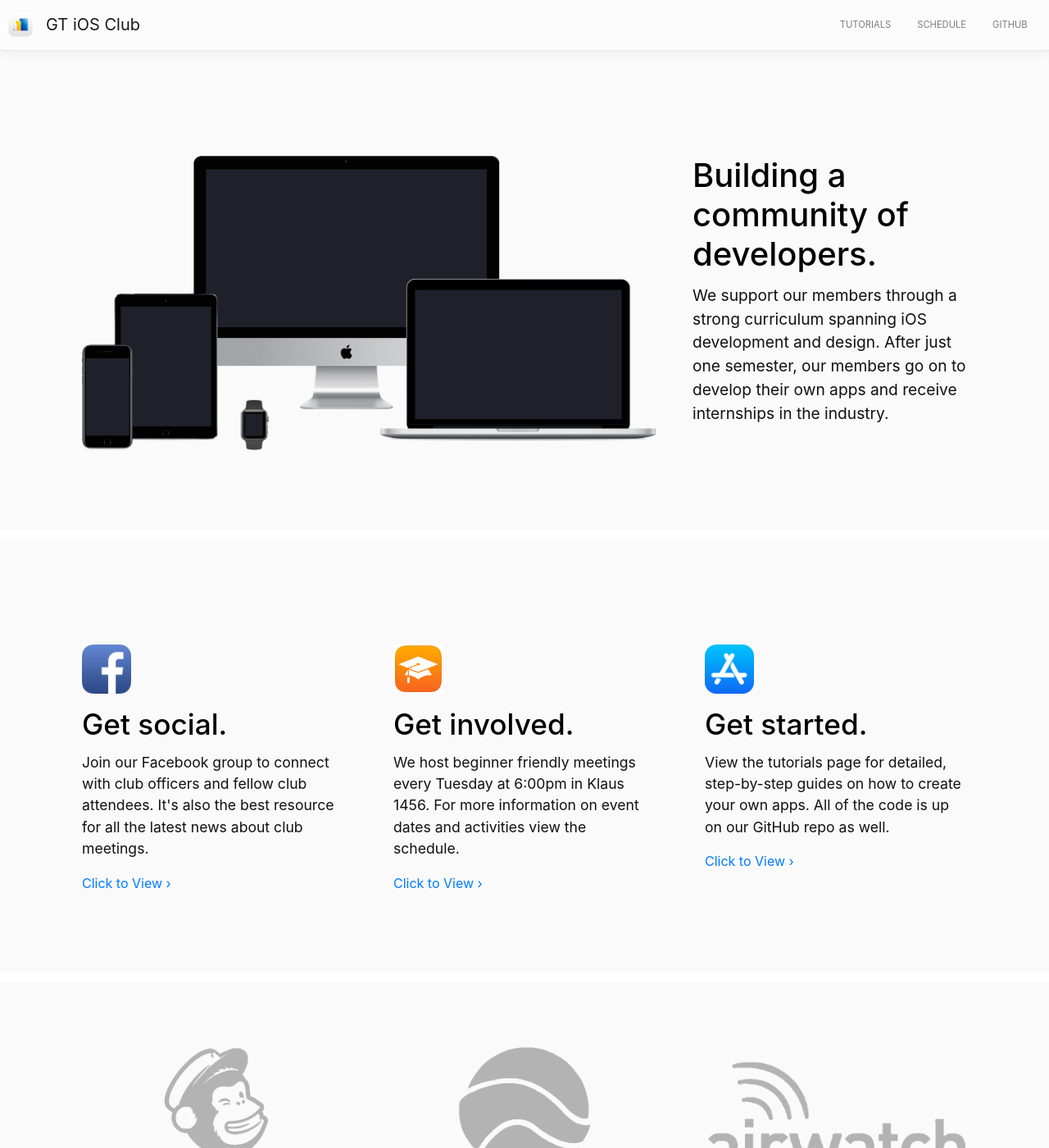
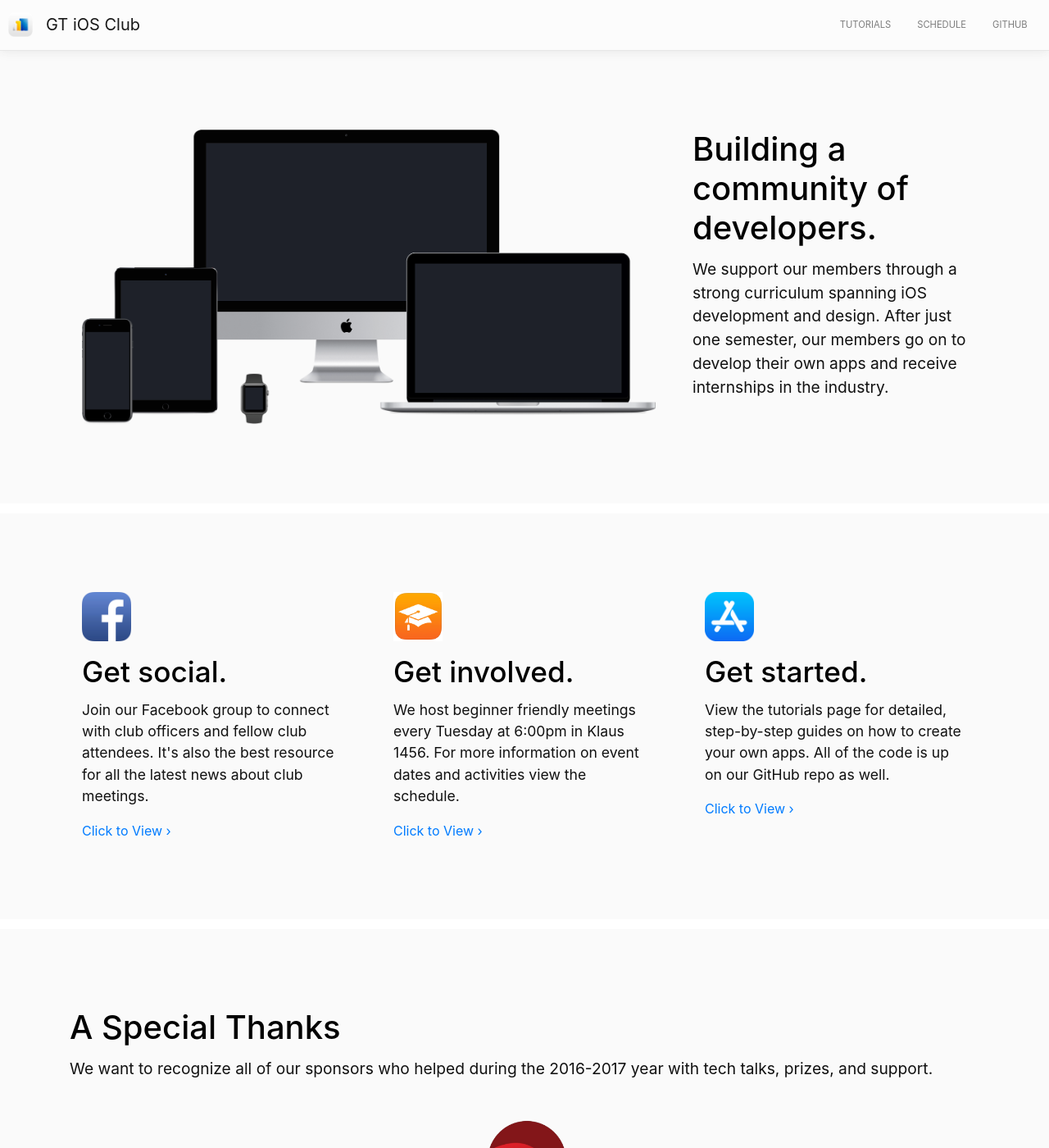
Before and after one commit to gauravtamhan/iosclub_website, a Jekyll site: the page built from index.md, in a window 1280 px wide and 1400 px high. Shown: the whole window at 82% size. Built offline with Jekyll 4.4.1, drawn with Linux system fonts in a browser that asks for light colours; nearby versions of some CDN libraries; comment, search, counter and statistics services are not loaded.

Commit message:
sponsors page

```diff
--- a/_layouts/home.html
+++ b/_layouts/home.html
@@ -10,7 +10,7 @@ layout: master
             </div>
             <div class="col-lg-4 opener">
                 <h1>Building a community of developers.</h1>
-                <p>We support our members through a strong curriculum spanning iOS development and design. After just one semester, our members go on to develop their own
+                <p class="no-mar">We support our members through a strong curriculum spanning iOS development and design. After just one semester, our members go on to develop their own
                     apps and receive internships in the industry.</p>
             </div>
         </div>
@@ -48,28 +48,31 @@ layout: master
     </div>
 </div>
 
-<div class="bg thanks">
+<div class="bg">
     <div class="container">
-        <!-- <div class="row">
+        <div class="row opener ty">
             <div class="col">
                 <h1>A Special Thanks</h1>
+                <p>We want to recognize all of our sponsors who helped during the 2016-2017 year with tech talks, prizes,
+                    and support.</p>
             </div>
-        </div> -->
-        <!-- <div class="row med-spacer note">
-            <div class="col about-us">
-                <h4>We want to recognize all of our sponsors who helped during the 2016-2017 year with tech talks, prizes,
-                    and support.</h4>
-            </div>
-        </div> -->
-        <div class="row logos">
-            <div class="col">
-                <img src="{{ site.baseurl }}/images/home/sponsors/mailChimp-dark.png" />
-            </div>
-            <div class="col">
-                <img src="{{ site.baseurl }}/images/home/sponsors/ingeniousMed-dark.png" />
-            </div>
-            <div class="col">
-                <img src="{{ site.baseurl }}/images/home/sponsors/airwatch-dark.png" />
+        </div>
+        <div id="carouselExampleIndicators" class="carousel slide" data-ride="carousel">
+            <ol class="carousel-indicators">
+                <li data-target="#carouselExampleIndicators" data-slide-to="0" class="active"></li>
+                <li data-target="#carouselExampleIndicators" data-slide-to="1"></li>
+                <li data-target="#carouselExampleIndicators" data-slide-to="2"></li>
+            </ol>
+            <div class="carousel-inner logos">
+                <div class="carousel-item active">
+                    <img class="d-block w-100" src="{{ site.baseurl }}/images/home/sponsors/mailchimp-color.png">
+                </div>
+                <div class="carousel-item">
+                    <img class="d-block w-100" src="{{ site.baseurl }}/images/home/sponsors/ingenious-color.png">
+                </div>
+                <div class="carousel-item">
+                    <img class="d-block w-100" src="{{ site.baseurl }}/images/home/sponsors/airwatch-color.png">
+                </div>
             </div>
         </div>
     </div>
--- a/_layouts/master.html
+++ b/_layouts/master.html
@@ -59,6 +59,10 @@
   <script type="text/javascript" src="{{ site.baseurl }}/js/tutorial-page-adjustments.js"></script>
   {% endif %}
 
+  {% unless page.permalink contains "schedule" or page.permalink contains "part" %}
+  <script type="text/javascript" src="{{ site.baseurl }}/js/homepage-carousel.js"></script>
+  {% endunless %}
+
 </body>
 
 </html>
--- a/css/style-1.css
+++ b/css/style-1.css
@@ -202,7 +202,7 @@ body .bg:nth-child(n+3) {
 .bg {
     /* background-color: rgb(245, 245, 245); */
     /* border-top: 1px solid rgba(0,0,0,.12); */
-    padding: 8rem 0 6rem;
+    padding: 6rem 0 6rem;
     /* box-shadow: inset 0px 1px 30px rgba(0,0,0,.1) */
 }
 
@@ -231,6 +231,10 @@ body .bg:nth-child(n+3) {
     /* line-height: 1.38105; */
     font-weight: 400;
     color: #111;
+}
+
+.no-mar {
+    margin-bottom: 0;
 }
 
 .info p {
@@ -283,7 +287,7 @@ body .bg:nth-child(n+3) {
 /* Smaller devices (custom cutoff) */
 @media (max-width: 475px) {
     .bg {
-        padding: 6rem 0 4rem;
+        padding: 4.8rem 0 4.8rem;
     }
 
     .opener h1 {
@@ -325,13 +329,32 @@ body .bg:nth-child(n+3) {
     border-top: none;
 }
 
-.logos .col-sm, .logos .col {
+/* .logos .col-sm, .logos .col {
     text-align: center;
+} */
+
+.logos img {
+    margin: 0 auto;
+    padding: 2rem 0;
+    width: 90%;
+    max-width: 200px;
 }
 
-.logos img {
-    padding: 1rem 0;
-    max-width: 90%;
+.ty h1 {
+    margin-top: 0;
+}
+
+.carousel-indicators {
+    bottom: 0;
+    margin-bottom: 0;
+}
+
+.carousel-indicators li {
+    background-color: #d6d6d6;
+}
+
+.carousel-indicators .active {
+    background-color: #666;
 }
 
 .contact img {
@@ -554,10 +577,10 @@ body .bg:nth-child(n+3) {
         font-size: 2.2rem;
     } */
 
-    .logos img {
+    /* .logos img {
         padding: 2rem 0;
         max-width: 98%;
-    }
+    } */
 
     .logos {
         /* margin-top: 0; */
--- /dev/null
+++ b/js/homepage-carousel.js
@@ -0,0 +1,7 @@
+$('.carousel').carousel({
+    interval: 3500,
+    keyboard: false,
+    pause: false,
+    ride: "carousel",
+    wrap: true
+  })
```
Also changed, not shown: images/home/sponsors/airwatch-color.png (added), images/home/sponsors/ingenious-color.png (added), images/home/sponsors/mailchimp-color.png (added).
